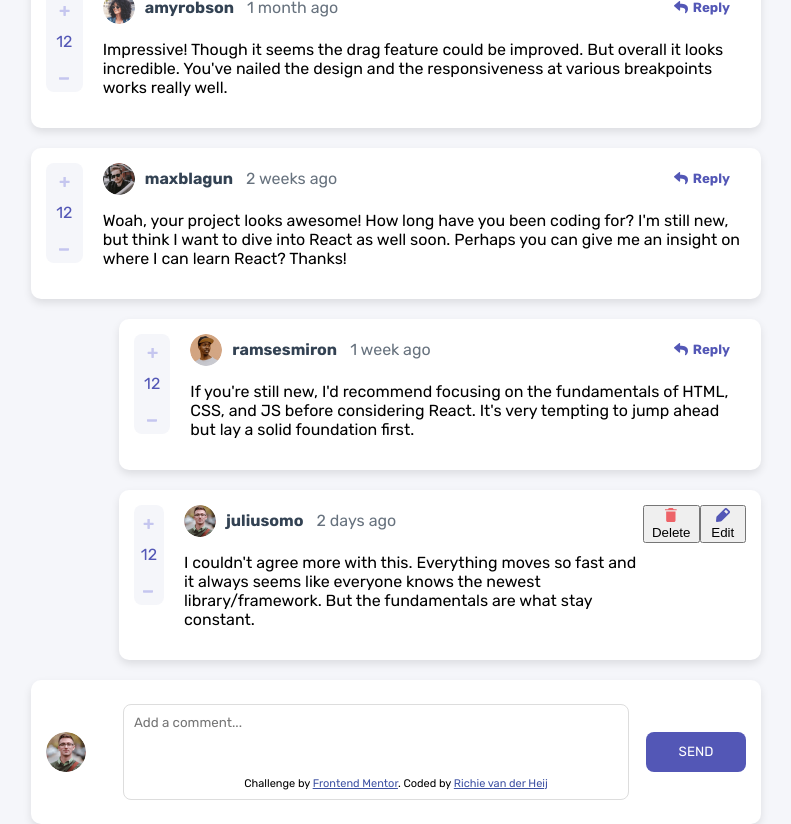
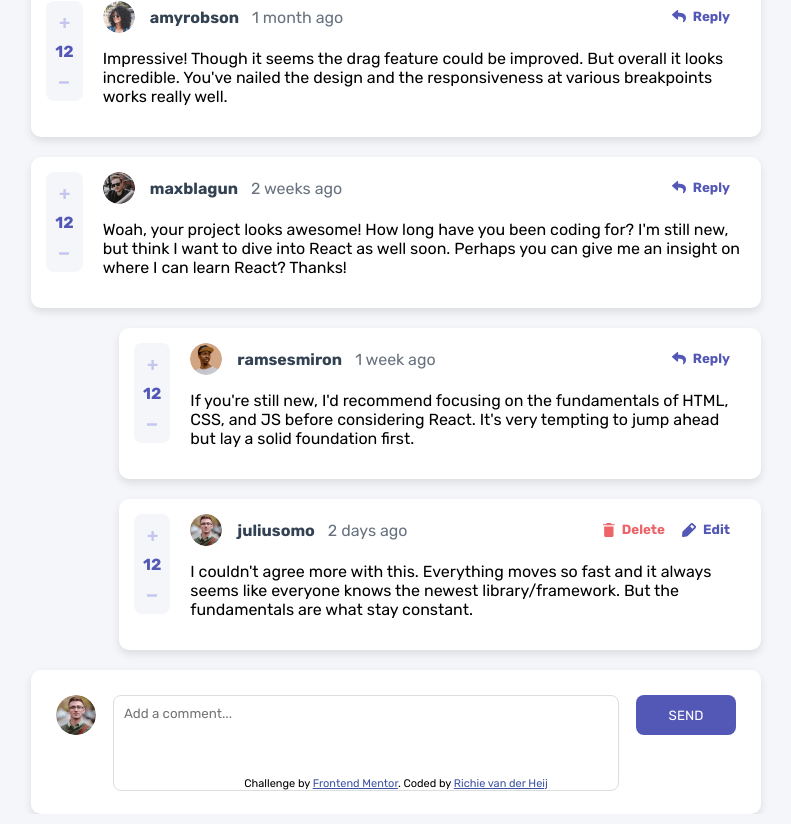
Before and after one commit to Richievdheij/interactive-comments-section-main, a plain HTML site: page index.html in a window 1280 px wide. Shown: the whole page, without its empty margins (244-1035 px from the left). Drawn offline with Linux system fonts and the light colour scheme.

Commit message:
Update inline styles with comments.

```diff
--- a/styles.css
+++ b/styles.css
@@ -1,3 +1,4 @@
+/* General body styling */
 body {
   margin: 0;
   padding: 0;
@@ -9,6 +10,7 @@ body {
   background-color: #F5F6FA;
 }
 
+/* Main container styling */
 .container {
   background-color: #F5F6FA;
   box-sizing: border-box;
@@ -17,12 +19,14 @@ body {
   justify-content: space-between;
 }
 
+/* Container for comments, aligned to the right */
 .comment-container {
   display: flex;
   flex-direction: column;
   align-items: flex-end;
 }
 
+/* Basic styling for each comment */
 .comment {
   background-color: #ffffff;
   padding: 15px;
@@ -31,25 +35,37 @@ body {
   position: relative;
 }
 
+/* Styling for large comments */
 .comment.large {
   box-shadow: 0 4px 8px rgba(0, 0, 0, 0.1);
   border-radius: 10px;
   width: 730px;
   height: auto;
+  overflow: hidden;
 }
 
+/* Styling for small comments */
 .comment.small {
   box-shadow: 0 4px 8px rgba(0, 0, 0, 0.1);
   border-radius: 10px;
   width: 642px;
   height: auto;
+  overflow: hidden;
 }
 
+/* Layout for comment content */
 .comment-content {
   display: flex;
   align-items: flex-start;
 }
 
+/* Styling for mention text */
+.mention {
+  color: #5357B6;
+  font-weight: bold;
+}
+
+/* Layout and styling for the like buttons section */
 .like-button {
   display: flex;
   flex-direction: column;
@@ -63,37 +79,56 @@ body {
   gap: 5px;
 }
 
+/* Transition effects for like button images */
+.like-button img {
+  transition: 0.3s;
+}
+
+.like-button button:hover img {
+  transform: scale(1.3);
+}
+
+.like-button button:active img {
+  transform: scale(0.9);
+}
+
+/* Button styling for like buttons */
 .like-up, .like-down {
-    color: #C5C6EF;;
+  color: #C5C6EF;
   border: none;
   background: none;
-    font-size: 20px;
   cursor: pointer;
 }
 
+/* Styling for like count */
 .like-count {
   color: #5357B6;
   font-size: 16px;
   margin: 5px 0;
+  font-weight: bold;
 }
 
+/* Layout for the comment body */
 .comment-body {
   width: 100%;
 }
 
+/* Layout and styling for the user info section */
 .info-text {
   display: flex;
   align-items: center;
   margin-bottom: 10px;
 }
 
+/* Styling for profile pictures */
 .profile-pic-small {
   width: 32px;
   height: 32px;
   border-radius: 50%;
-    margin-right: 10px;
+  margin-right: 15px;
 }
 
+/* Styling for usernames */
 .username {
   color: #334253;
   font-size: 16px;
@@ -101,18 +136,28 @@ body {
   margin-right: 13px;
 }
 
+/* Styling for the "you" tag indicator */
+.you-tag {
+  background-color: #5357B6;
+  color: white;
+  font-size: 12px;
+  padding: 2px 6px;
+  margin-right: 10px;
+}
+
+/* Styling for the comment time */
 .comment-time {
   font-size: 16px;
   color: #67727E;
   margin-right: 10px;
 }
 
+/* Styling for reply buttons */
 .reply-button {
   background-color: #ffffff;
   border: none;
   color: #5357B6;
   font-weight: 600;
-    border-radius: 8px;
   padding: 8px 16px;
   font-family: 'Rubik', sans-serif;
   cursor: pointer;
@@ -124,38 +169,78 @@ body {
   align-items: center;
 }
 
-  .reply-button img {
-    margin-right: 5px;
+/* Styling for images in reply, delete, and edit buttons */
+.reply-button img, .delete-button img, .edit-button img {
+  margin-right: 7px;
 }
 
+/* Hover effect for reply buttons */
 .reply-button:hover {
   color: #4c5eff;
 }
 
+/* Styling for edit buttons */
+.edit-button {
+  background-color: #ffffff;
+  border: none;
+  color: #5357B6;
+  font-weight: 600;
+  padding: 8px 16px;
+  font-family: 'Rubik', sans-serif;
+  cursor: pointer;
+  transition: 0.3s ease;
+  position: absolute;
+  top: 15px;
+  right: 15px;
+  display: flex;
+  align-items: center;
+}
+
+/* Styling for delete buttons */
+.delete-button {
+  background-color: #ffffff;
+  border: none;
+  color: #ED6368;
+  font-weight: 600;
+  padding: 8px 16px;
+  font-family: 'Rubik', sans-serif;
+  cursor: pointer;
+  transition: 0.3s ease;
+  position: absolute;
+  top: 15px;
+  right: 80px;
+  display: flex;
+  align-items: center;
+}
+
+/* Styling for comment text */
 .comment-text {
   font-size: 16px;
 }
 
+/* Layout and styling for the add comment section */
 .add-comment-container {
   box-shadow: 0 4px 8px rgba(0, 0, 0, 0.1);
   border-radius: 10px;
   width: 730px;
   height: 144px;
   background-color: #ffffff;
-    padding: 15px;
+  padding: 25px;
   box-sizing: border-box;
+  position: relative;
   display: flex;
-    align-items: center;
+  align-items: flex-start;
   justify-content: space-between;
 }
 
+/* Styling for profile picture in the add comment section */
 .profile-pic {
   width: 40px;
   height: 40px;
   border-radius: 50%;
-    margin-right: 20px;
 }
 
+/* Styling for the comment text area */
 .add-comment {
   width: 506px;
   height: 96px;
@@ -165,8 +250,15 @@ body {
   font-family: 'Rubik', sans-serif;
   border: 1px solid #ddd;
   resize: none;
+  transition: 0.5s;
 }
 
+/* Focus effect for the comment text area */
+.add-comment:focus {
+  outline: 1px solid #fff;
+}
+
+/* Styling for the send button */
 .send-button {
   width: 100px;
   height: 40px;
@@ -179,10 +271,12 @@ body {
   transition: 0.3s ease;
 }
 
+/* Hover effect for the send button */
 .send-button:hover {
   background-color: #4c5eff;
 }
 
+/* Styling for attribution text */
 .attribution {
   font-size: 11px;
   text-align: center;
@@ -190,6 +284,7 @@ body {
   bottom: 10px;
 }
 
+/* Styling for attribution links */
 .attribution a {
   color: hsl(228, 45%, 44%);
 }
```
Lines whose indentation alone changed are shown as unchanged.
